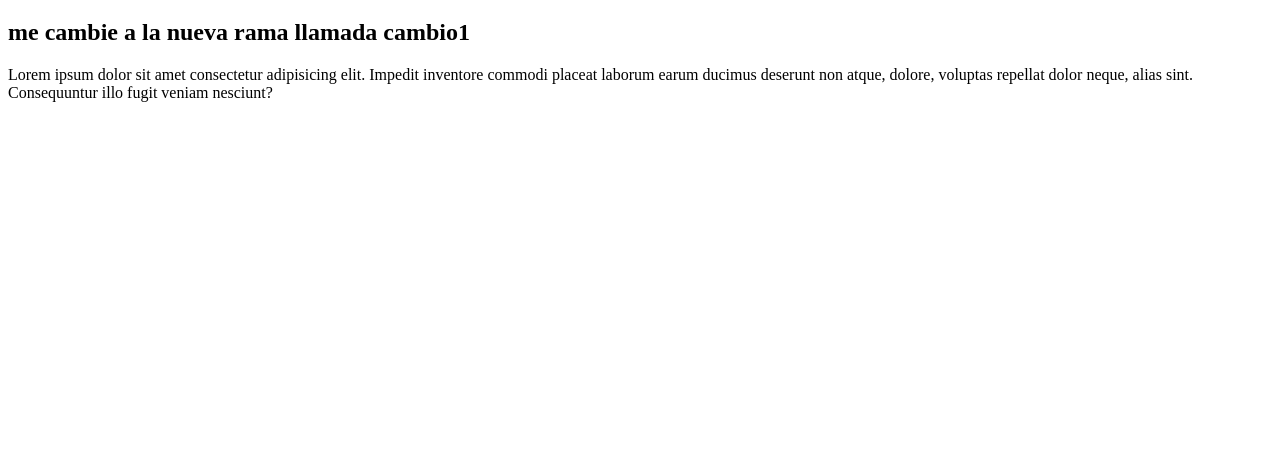
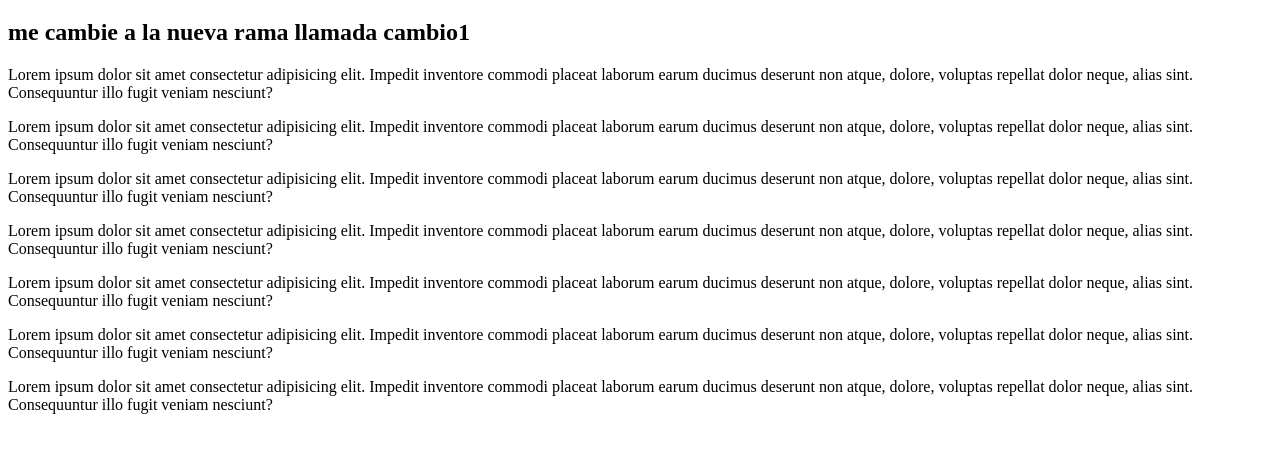
Before and after one commit to cristiancassiani/ramas-branches, a plain HTML site: page index.html in a window 1280 px wide. Shown: the part 61-514 px from the top of the page. Drawn offline with Linux system fonts and the light colour scheme.

Commit message:
agregue mas parrafo

```diff
--- a/index.html
+++ b/index.html
@@ -11,5 +11,17 @@
     <p>
         Lorem ipsum dolor sit amet consectetur adipisicing elit. Impedit inventore commodi placeat laborum earum ducimus deserunt non atque, dolore, voluptas repellat dolor neque, alias sint. Consequuntur illo fugit veniam nesciunt?
     </p>
+     Lorem ipsum dolor sit amet consectetur adipisicing elit. Impedit inventore commodi placeat laborum earum ducimus deserunt non atque, dolore, voluptas repellat dolor neque, alias sint. Consequuntur illo fugit veniam nesciunt?
+    </p>
+     Lorem ipsum dolor sit amet consectetur adipisicing elit. Impedit inventore commodi placeat laborum earum ducimus deserunt non atque, dolore, voluptas repellat dolor neque, alias sint. Consequuntur illo fugit veniam nesciunt?
+    </p>
+     Lorem ipsum dolor sit amet consectetur adipisicing elit. Impedit inventore commodi placeat laborum earum ducimus deserunt non atque, dolore, voluptas repellat dolor neque, alias sint. Consequuntur illo fugit veniam nesciunt?
+    </p>
+     Lorem ipsum dolor sit amet consectetur adipisicing elit. Impedit inventore commodi placeat laborum earum ducimus deserunt non atque, dolore, voluptas repellat dolor neque, alias sint. Consequuntur illo fugit veniam nesciunt?
+    </p>
+     Lorem ipsum dolor sit amet consectetur adipisicing elit. Impedit inventore commodi placeat laborum earum ducimus deserunt non atque, dolore, voluptas repellat dolor neque, alias sint. Consequuntur illo fugit veniam nesciunt?
+    </p>
+     Lorem ipsum dolor sit amet consectetur adipisicing elit. Impedit inventore commodi placeat laborum earum ducimus deserunt non atque, dolore, voluptas repellat dolor neque, alias sint. Consequuntur illo fugit veniam nesciunt?
+    </p>
 </body>
 </html>
```
